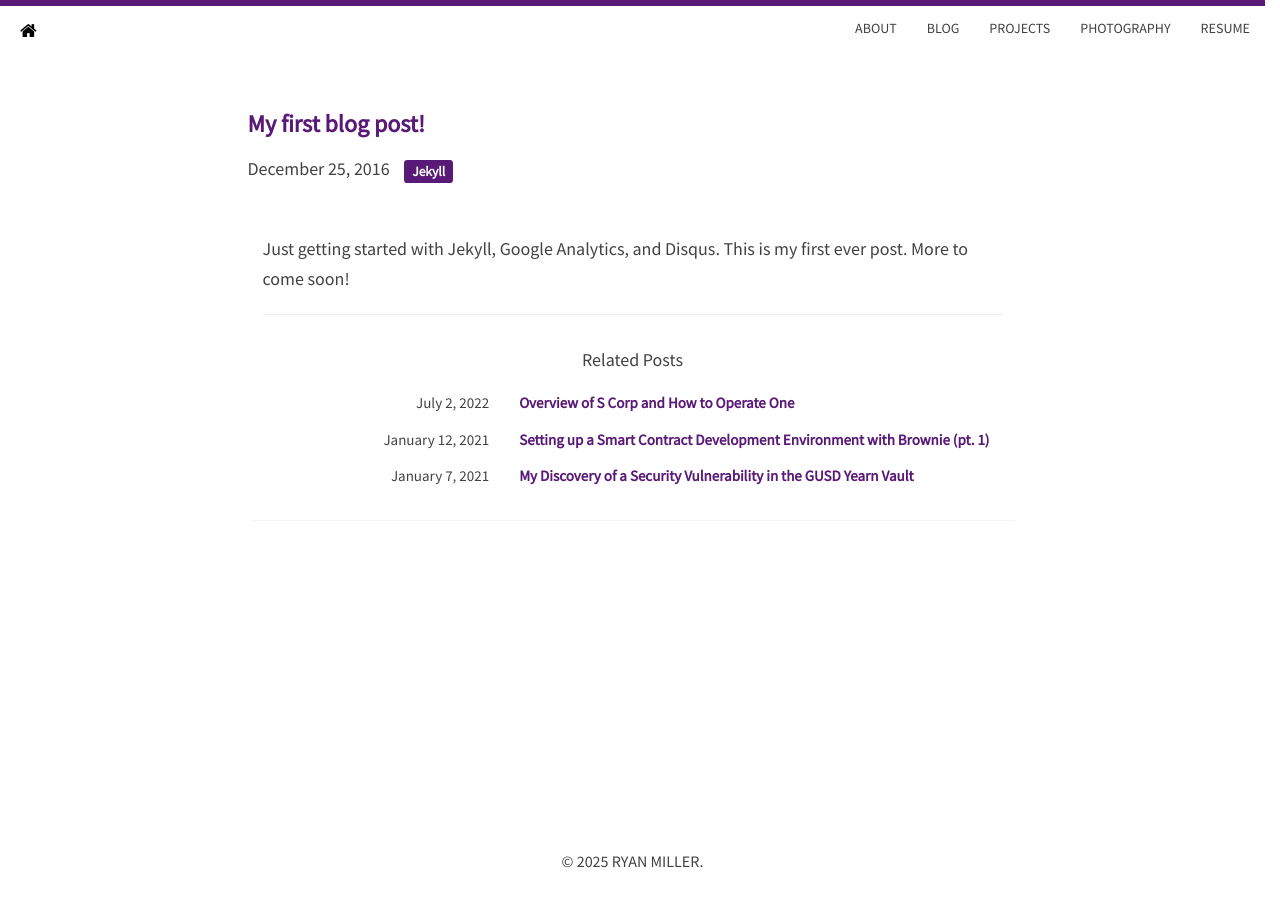
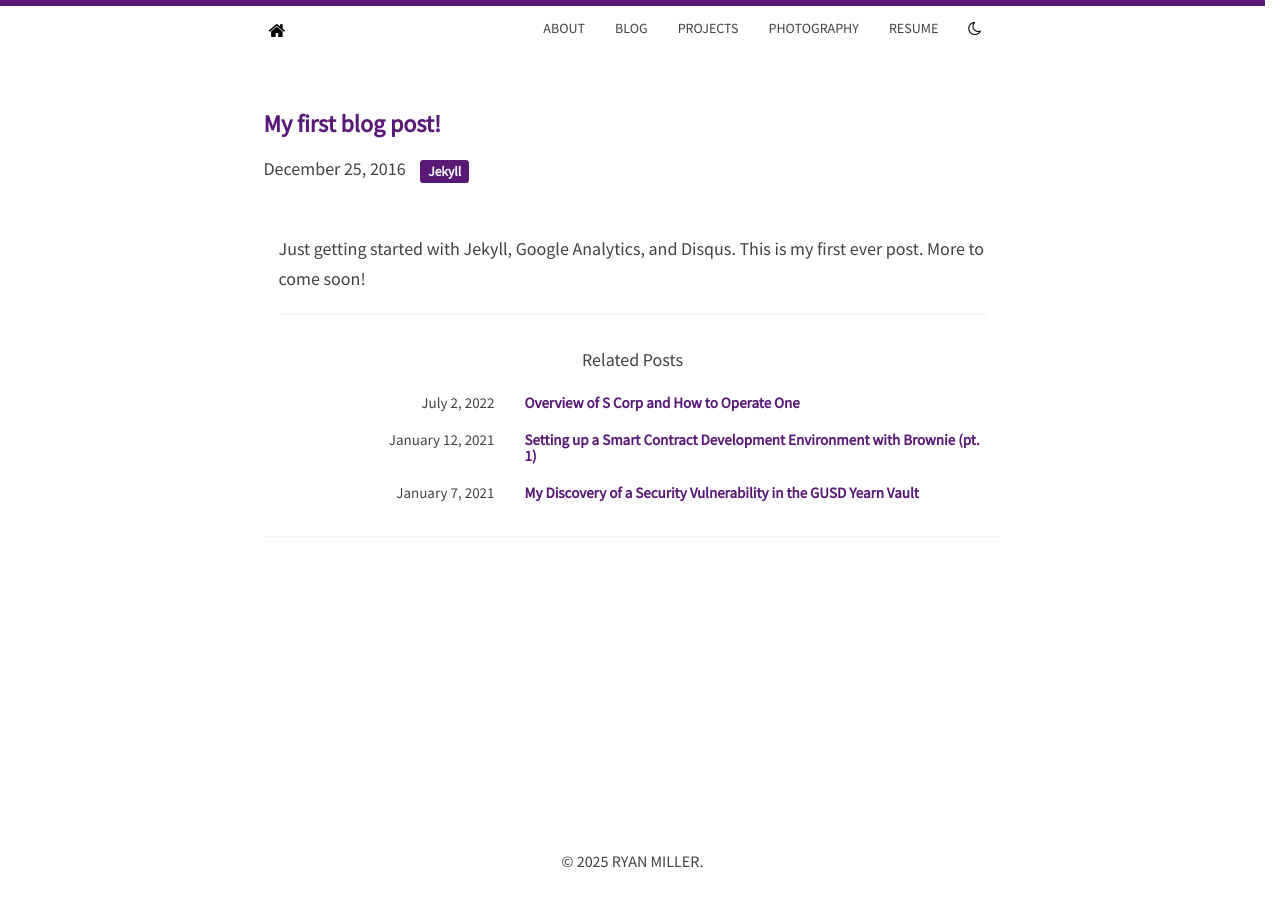
Before and after one commit to TheRyanMiller/theryanmiller.github.io, a Jekyll site: the page built from _posts/2016-12-25-first-post.md, in a window 1280 px wide. Built offline with Jekyll 4.4.1, drawn with Linux system fonts in a browser that asks for light colours; nearby versions of some CDN libraries; comment, search, counter and statistics services are not loaded.

Commit message:
improve header width

```diff
--- a/_includes/disqus.html
+++ /dev/null
@@ -1,24 +0,0 @@
-{% if page.comments %}
-
-	<div id="disqus_thread"></div>
-	<script>
-
-	/**
-	*  RECOMMENDED CONFIGURATION VARIABLES: EDIT AND UNCOMMENT THE SECTION BELOW TO INSERT DYNAMIC VALUES FROM YOUR PLATFORM OR CMS.
-	*  LEARN WHY DEFINING THESE VARIABLES IS IMPORTANT: https://disqus.com/admin/universalcode/#configuration-variables*/
-	/*
-	var disqus_config = function () {
-	this.page.url = PAGE_URL;  // Replace PAGE_URL with your page's canonical URL variable
-	this.page.identifier = PAGE_IDENTIFIER; // Replace PAGE_IDENTIFIER with your page's unique identifier variable
-	};
-	*/
-	(function() { // DON'T EDIT BELOW THIS LINE
-	var d = document, s = d.createElement('script');
-	s.src = '//theryanmiller.disqus.com/embed.js';
-	s.setAttribute('data-timestamp', +new Date());
-	(d.head || d.body).appendChild(s);
-	})();
-	</script>
-	<noscript>Please enable JavaScript to view the <a href="https://disqus.com/?ref_noscript">comments powered by Disqus.</a></noscript>
-
-{% endif %}
--- a/_includes/header.html
+++ b/_includes/header.html
@@ -1,5 +1,6 @@
 <nav class="navbar navbar-default">
   <div class="container">
+    <div class="navbar-inner">
       <div class="navbar-header">
         <a class="navbar-brand" href="/"><i class="fa fa-home"></i></a>
         <div class="navbar-mobile-controls" aria-label="Mobile navigation controls">
@@ -21,7 +22,11 @@
         <li><a href="{{ site.baseurl }} projects.html">PROJECTS</a></li>
         <li><a href="{{ site.baseurl }} photography.html">PHOTOGRAPHY</a></li>
         <li><a href="{{ site.baseurl }}resume.html">RESUME</a></li>
+        <li class="navbar-theme-toggle">
+          <a href="#" class="theme-toggle" aria-label="Toggle dark mode"><i class="fa fa-moon-o"></i></a>
+        </li>
       </ul>
       </div>
     </div>
+  </div>
 </nav>
--- a/_layouts/post.html
+++ b/_layouts/post.html
@@ -35,7 +35,6 @@ comments: true
 					{% endfor %}
 			   </div>
 			</h4>
-			{% include disqus.html %}
 		</div>
 	</div>
 </div>
--- a/static/css/main.css
+++ b/static/css/main.css
@@ -4,7 +4,7 @@
 @import url(//fonts.googleapis.com/css?family=Oswald:400,700|Open+Sans:400,700);
 /* Light mode */
 :root {
-  --content-max-width: 960px;
+  --content-max-width: 768px;
   --primary-color: #302AE6;
   --secondary-color: #536390;
   --font-color: #424242;
@@ -97,6 +97,7 @@ a.nostyle:visited {
 }
 .navbar {
   width: 100%;
+  box-shadow: none;
 }
 .navbar .container {
   width: 100%;
@@ -106,11 +107,18 @@ a.nostyle:visited {
   padding-left: 0;
   padding-right: 0;
 }
+
+.navbar-inner {
+  max-width: var(--content-max-width);
+  margin: 0 auto;
+  padding-left: 20px;
+  padding-right: 20px;
+}
 .navbar-default .navbar-brand {
   color: var(--font-color);
 }
 .navbar-header {
-  padding-left: 20px;
+  padding-left: 0;
 }
 .navbar-default .navbar-brand:hover, .navbar-default .navbar-brand:focus {
   color: var(--font-color);
@@ -224,6 +232,10 @@ a.nostyle:visited {
     display: none;
   }
 
+  .navbar-collapse .navbar-theme-toggle {
+    display: none !important;
+  }
+
   .navbar.navbar-default .navbar-collapse {
     position: absolute;
     top: 100%;
@@ -268,7 +280,7 @@ a.nostyle:visited {
 
 [data-theme="dark"] .navbar.navbar-default .navbar-collapse {
   border-color: rgba(255, 255, 255, 0.06);
-  box-shadow: 0 4px 12px rgba(0, 0, 0, 0.35);
+  box-shadow: none;
 }
 
 /* Custom page CSS
@@ -295,7 +307,7 @@ a:hover {
 }
 .container {
   width: auto;
-  max-width: 800px;
+  max-width: var(--content-max-width);
 }
 .container .text-muted {
   margin: 20px 0;
@@ -360,9 +372,6 @@ a:hover {
 }
 .page-not-found {
   padding-top: 20%;
-}
-.disqus {
-  padding-bottom: 15px;
 }
 
 /* Footer
@@ -532,7 +541,7 @@ details summary::-webkit-details-marker {
   box-sizing: border-box;
   position: relative;
   width: 100%;
-  max-width: 960px;
+  max-width: 768px;
   margin: 0 auto;
   padding-left: 0;
   padding-right: 0;
```
Also changed, not shown: _layouts/layout.html (+12 -0 lines). Lines whose indentation alone changed are shown as unchanged.
